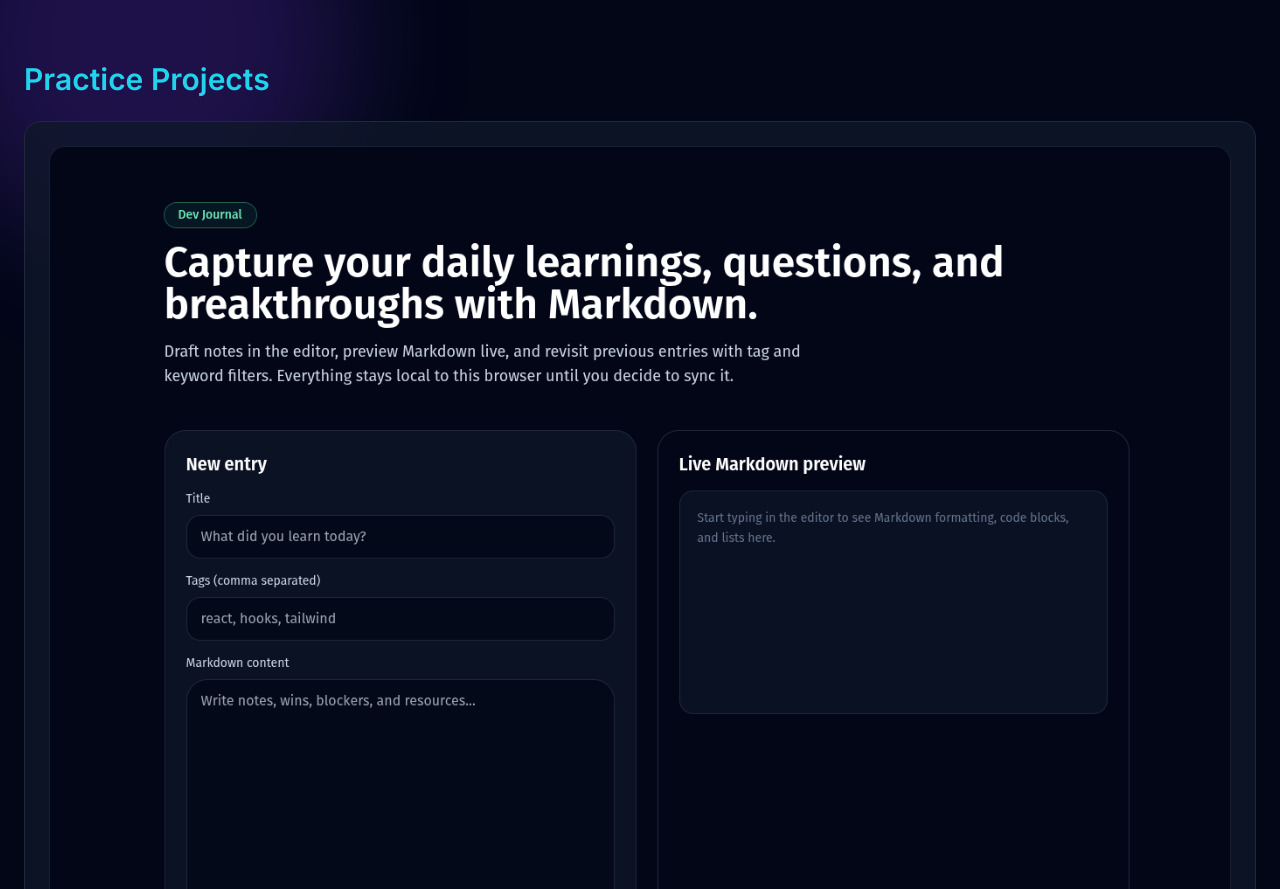
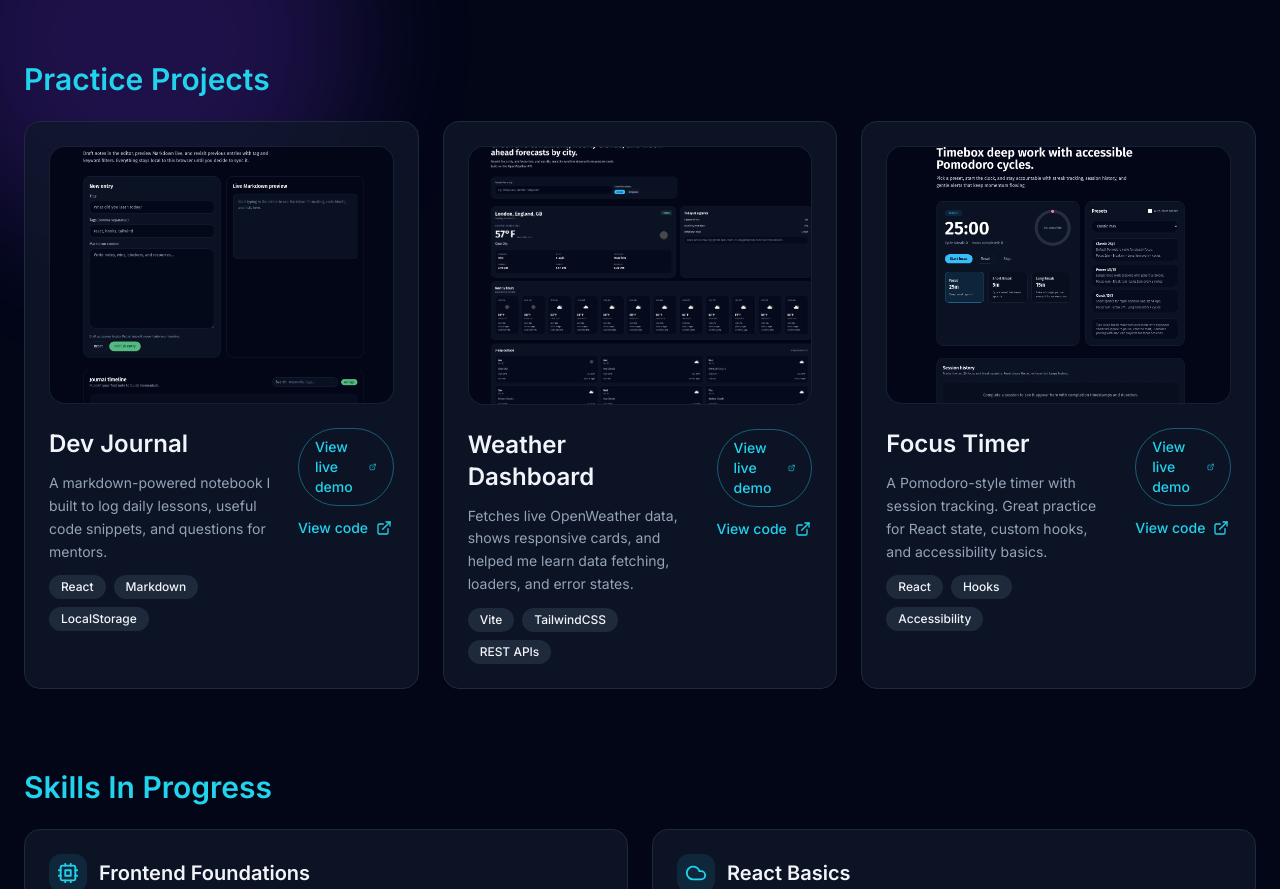
Before and after one commit to epritesh/personal-website, a React (Vite) app: page / in a window 1280 px wide. Shown: the part 680-1569 px from the top of the page. Built offline with nearby package versions, Linux system fonts and the light colour scheme.

Commit message:
Display project cards in responsive grid

```diff
--- a/src/App.jsx
+++ b/src/App.jsx
@@ -218,20 +218,20 @@ function App() {
 
         <section>
           <h2 className="section-title">Practice Projects</h2>
-          <div className="grid gap-6">
+          <div className="grid gap-6 md:grid-cols-2 xl:grid-cols-3">
             {primaryProjects.map((project) => (
-              <div key={project.title} className={classNames(cardClasses, 'space-y-6')}>
+              <div key={project.title} className={classNames(cardClasses, 'flex flex-col gap-6')}>
                 {project.screenshot && (
                   <figure
                     className={classNames(
-                      'overflow-hidden rounded-2xl border',
+                      'overflow-hidden rounded-2xl border aspect-[4/3]',
                       isDarkMode ? 'border-slate-800/60 bg-slate-900/40' : 'border-slate-200 bg-white'
                     )}
                   >
                     <img
                       src={project.screenshot}
                       alt={`Screenshot of ${project.title}`}
-                      className="w-full object-cover"
+                      className="h-full w-full object-cover"
                       loading="lazy"
                     />
                   </figure>
```
